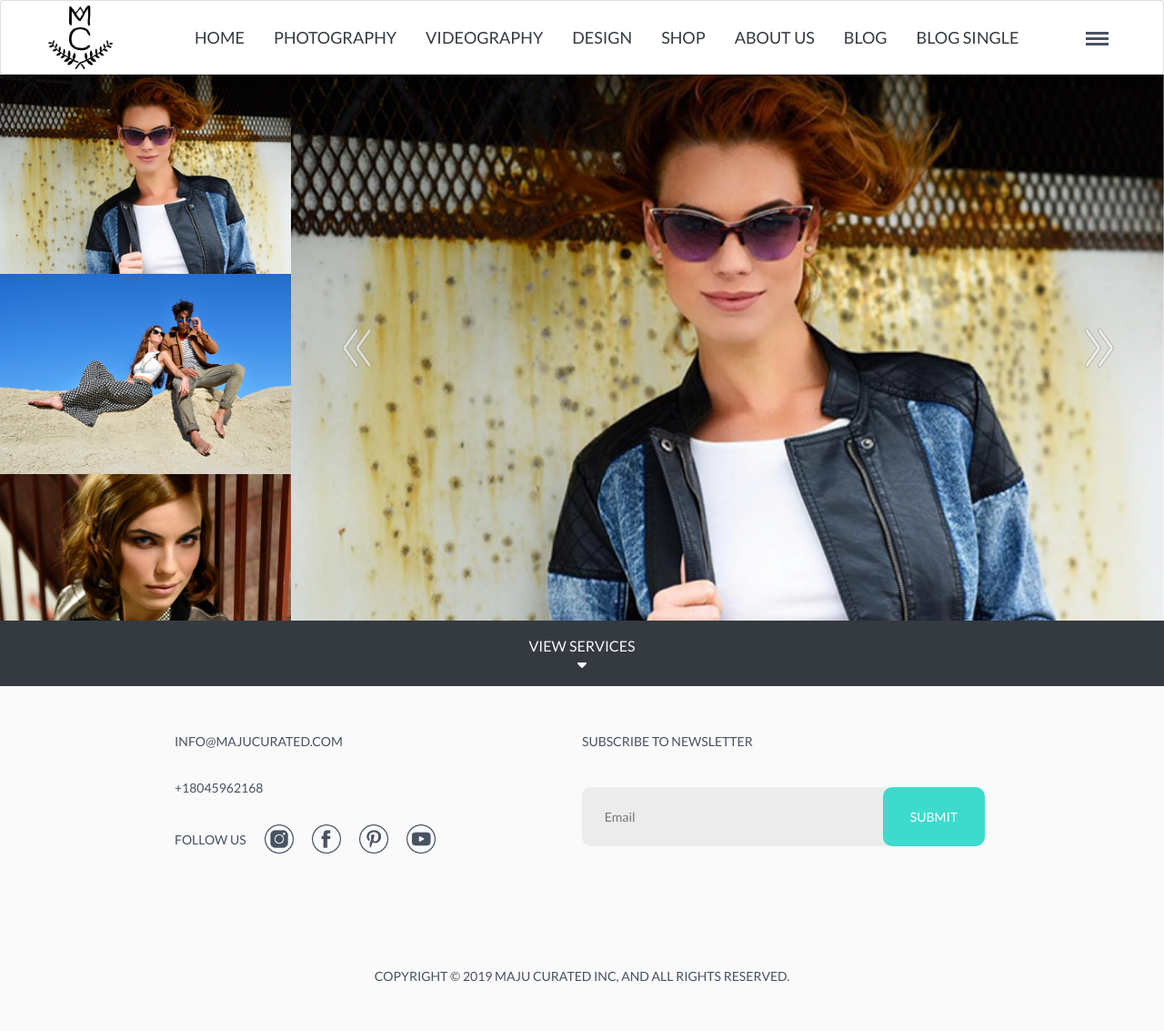
After one commit to obuxim/majucurated, a PHP site: page /photography-backup.php in a window 1280 px wide. The commit adds this page. Shown: the whole page at 91% size. Run offline with PHP 8.4, Linux system fonts and the light colour scheme; some libraries are stand-ins or nearby versions.

Commit message:
New Assets Added

```diff
--- /dev/null
+++ b/blog-single.php
@@ -0,0 +1,4 @@
+<?php include "header.php"; ?>
+
+
+<?php include "footer.php"; ?>
--- /dev/null
+++ b/blog.php
@@ -0,0 +1,4 @@
+<?php include "header.php"; ?>
+
+
+<?php include "footer.php"; ?>
--- a/css/style.css
+++ b/css/style.css
@@ -1,9 +1,25 @@
 /* Setting font to Lato for everything */
 * { font-family: Lato, sans-serif; }
+html, body {
+	width: 100vw; height: 100vh;
+}
 .px-18 { font-size: 18px; }
 .px-16 { font-size: 16px; }
 .px-14 { font-size: 14px; }
 .px-12 { font-size: 12px; }
+/*.opacity05 { opacity: 0.5; }*/
+.opacity05::after {
+	content: "<div></div>";
+	position: absolute;
+	top: 0;
+	right: 0;
+	bottom: 0;
+	left: 0;
+	display: block;
+	width: 100%;
+	height: 100%;
+	background: rgba(0,0,0,0.4);
+}
 /* Setting the header to stay at top */
 header { top: 0; left: 0; right: 0; z-index: 999; }
 /* Fixing height of header logo */
@@ -42,7 +58,7 @@ footer {
 	color: #485262;
 	text-transform: uppercase;
 	font-family: Lato, sans-serif;
-	font-weight: regular;
+	font-weight: normal;
 	font-size: 14px;
 }
 footer a{
--- a/design.php
+++ b/design.php
@@ -0,0 +1,4 @@
+<?php include "header.php"; ?>
+
+
+<?php include "footer.php"; ?>
--- a/footer.php
+++ b/footer.php
@@ -32,7 +32,7 @@
 
     <!-- Including Bootstrap Scripts -->
     <script src="js/jquery-3.3.1.slim.min.js"></script>
-    <script src="js/popper.js/1.14.7/umd/popper.min.js"></script>
+    <script src="js/popper.min.js"></script>
     <script src="js/bootstrap/bootstrap.min.js"></script>
     <!-- Including Custom JS -->
     <script src="js/script.js"></script>
--- a/header-home.php
+++ b/header-home.php
@@ -38,6 +38,7 @@
             <li class="nav-item"><a class="nav-link text-light" href="shop.php">shop</a></li>
             <li class="nav-item"><a class="nav-link text-light" href="about.php">about us</a></li>
             <li class="nav-item"><a class="nav-link text-light" href="blog.php">blog</a></li>
+            <li class="nav-item"><a class="nav-link text-light" href="blog-single.php">blog single</a></li>
         </ul>
         <a onclick=toggleNav() id="navToggle"><img src="img/menu-light.png" alt="Menu" /></a>
     </header>
--- a/header.php
+++ b/header.php
@@ -29,7 +29,7 @@
 </head>
 <body>
     <header class="card bg-white pl-2 pr-3 text-dark text-uppercase px-18">
-        <div class="container d-flex align-items-center justify-content-between">
+        <div class="container-fluid d-flex align-items-center justify-content-around">
             <a href="index.php" class="navbar-brand"><img src="img/logo-dark.png" alt="Maju Curated" /></a>
             <ul class="nav d-none d-md-flex">
                 <li class="nav-item"><a class="nav-link text-dark" href="index.php">home</a></li>
@@ -39,6 +39,7 @@
                 <li class="nav-item"><a class="nav-link text-dark" href="shop.php">shop</a></li>
                 <li class="nav-item"><a class="nav-link text-dark" href="about.php">about us</a></li>
                 <li class="nav-item"><a class="nav-link text-dark" href="blog.php">blog</a></li>
+                <li class="nav-item"><a class="nav-link text-dark" href="blog-single.php">blog single</a></li>
             </ul>
             <a onclick=toggleNav() id="navToggle"><img src="img/menu-dark.png" alt="Menu" /></a>
         </div>
--- /dev/null
+++ b/photography-backup.php
@@ -0,0 +1,57 @@
+<?php include "header.php"; ?>
+
+<section id="photography-slider " class="h-75">
+    <div class="row no-gutters h-100">
+        <div class="col-md-3 flex-column h-100 overflow-auto bg-dark">
+            <img src="img/photography/1.png" class="img-fluid opacity05" />
+            <img src="img/photography/2.png" class="img-fluid" />
+            <img src="img/photography/3.png" class="img-fluid opacity05" />
+            <img src="img/photography/4.png" class="img-fluid opacity05" />
+        </div>
+        <div class="col-md-9 h-100 d-flex overflow-hidden align-items-center">
+            <div id="photography-slider" class="carousel slide align-itmes-center d-flex  w-100" data-ride="carousel">
+                <ol class="carousel-indicators">
+                    <li data-target="#photography-slider" data-slide-to="0" class="active"></li>
+                    <li data-target="#photography-slider" data-slide-to="1"></li>
+                    <li data-target="#photography-slider" data-slide-to="2"></li>
+                    <li data-target="#photography-slider" data-slide-to="3"></li>
+                </ol>
+                <div class="carousel-inner">
+                    <div class="carousel-item active">
+                        <img src="img/photography/1.png" class="d-block w-100" alt="...">
+                    </div>
+                    <div class="carousel-item">
+                        <img src="img/photography/2-full.png" class="d-block w-100" alt="...">
+                    </div>
+                    <div class="carousel-item">
+                        <img src="img/photography/3.png" class="d-block w-100" alt="...">
+                    </div>
+                    <div class="carousel-item">
+                        <img src="img/photography/4.png" class="d-block w-100" alt="...">
+                    </div>
+                </div>
+                <a class="carousel-control-prev" href="#photography-slider" role="button" data-slide="prev">
+                    <img src="img/home/arrow_left.png" alt="Previous" />
+                    <span class="sr-only">Previous</span>
+                </a>
+                <a class="carousel-control-next" href="#photography-slider" role="button" data-slide="next">
+                    <img src="img/home/arrow_right.png" alt="Next" />
+                    <span class="sr-only">Next</span>
+                </a>
+            </div>
+        </div>
+    </div>
+</section>
+
+<section id="view-services" class="p-3 bg-dark text-light">
+    <div class="d-flex flex-column justify-content-center align-items-center">
+        <p class="text-uppercase mb-0">view services</p>
+        <i class="fas fa-caret-down"></i>
+    </div>
+</section>
+
+<section id="photography-blocks">
+
+</section>
+
+<?php include "footer.php"; ?>
--- a/videography.php
+++ b/videography.php
@@ -0,0 +1,4 @@
+<?php include "header.php"; ?>
+
+
+<?php include "footer.php"; ?>
```
Also changed, not shown: photography.php (+39 -0 lines), img/photography/1.png (added), img/photography/2-full.png (added), img/photography/2.png (added), img/photography/3.png (added), img/photography/4.png (added).
